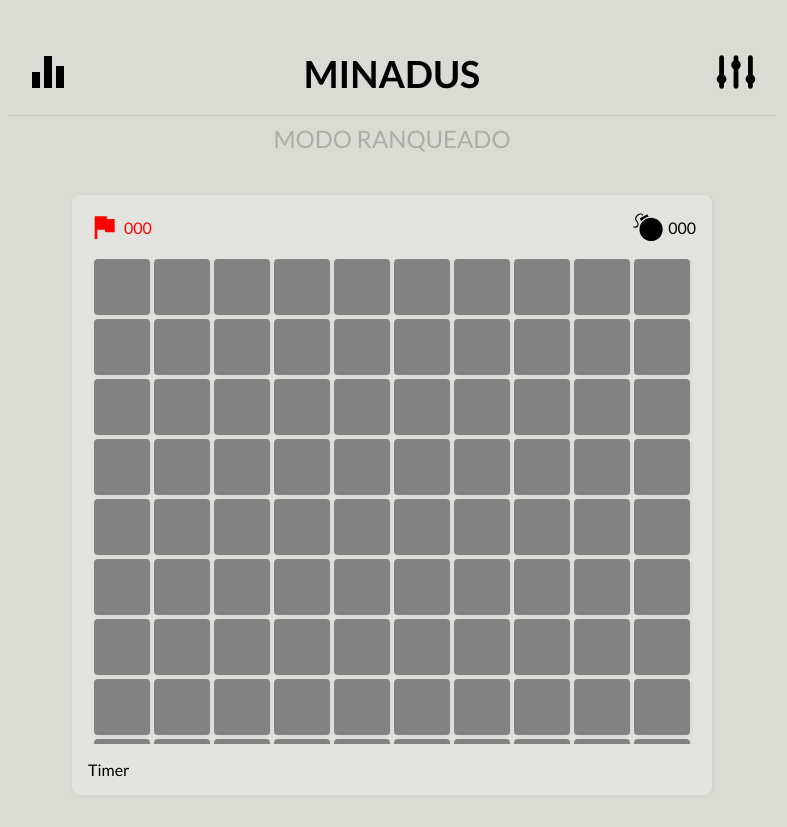
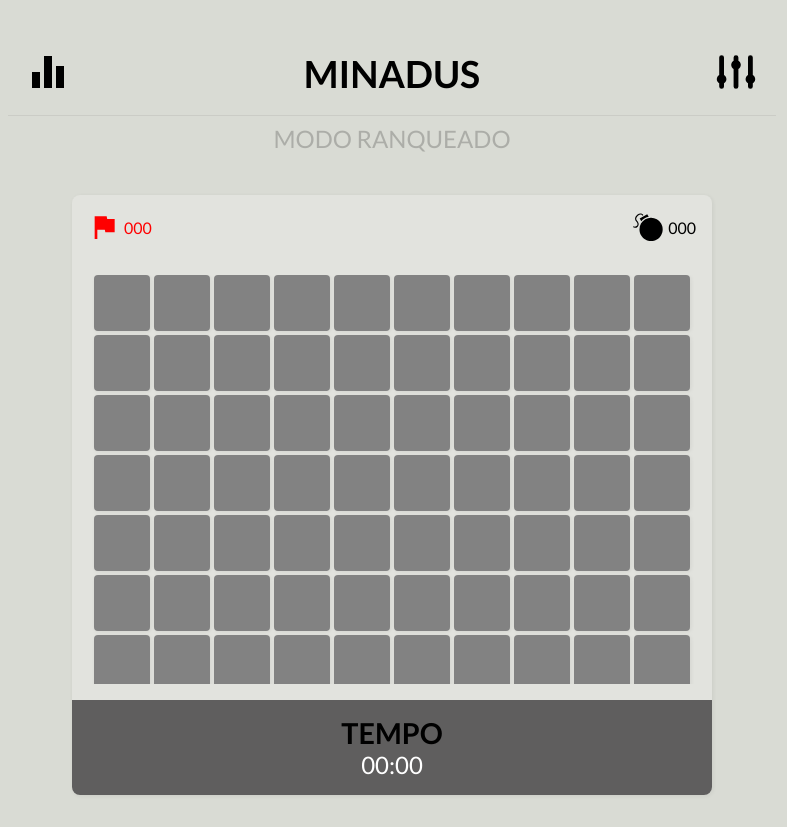
Before and after one commit to melinnediniz/MINADUS, a React (Vite) app in the folder app/: page / in a window 1280 px wide. Shown: the whole page, without its empty margins (248-1035 px from the left). Built offline with nearby package versions, Linux system fonts and the light colour scheme.

Commit message:
add Timer component

```diff
--- a/app/src/components/Board/index.jsx
+++ b/app/src/components/Board/index.jsx
@@ -2,11 +2,13 @@ import { useState } from "react";
 import { GiUnlitBomb as BombIcon } from "react-icons/gi";
 import { MdFlag as FlagIcon } from "react-icons/md";
 import { Square } from "../Square";
-import { Timer } from "../Timer";
+import  Timer  from "../Timer";
 
 import "./styles.css";
 
 export const Board = () => {
+    const [timerOn, setTimerOn] = useState(false)
+
     const [flags, setFlags] = useState(0);
     const [bombs, setBombs] = useState(0);
     const [mines, setMines] = useState([
@@ -53,6 +55,14 @@ export const Board = () => {
         setGameover(true);
     }
 
+    function gameStarted(){
+        return timerOn;
+    }
+
+    function isOver(){
+        return gameover;
+    }
+
     return (
         <div className={`board bigger ${gameover ? "fall" : ""}`}>
             <header className="header">
@@ -65,8 +75,8 @@ export const Board = () => {
                     <label>{formatStatusNumber(bombs)}</label>
                 </div>
             </header>
-            <main className="main">{mines.map(renderMines)}</main>
-            <Timer />
+            <main className="main" onClick ={gameover ? () => setTimerOn(false): () => setTimerOn(true)}>{mines.map(renderMines)}</main>
+            <Timer isStarted = {gameStarted} over={isOver}/>
         </div>
     );
 };
--- a/app/src/components/Board/styles.css
+++ b/app/src/components/Board/styles.css
@@ -5,7 +5,7 @@
     background-color: #e2e3de;
     border-radius: 8px;
     box-shadow: 1px 1px 4px 0px #00000011;
-    padding: 16px;
+    /*padding: 16px;*/
     display: flex;
     flex-direction: column;
     gap: 16px;
@@ -23,6 +23,7 @@
     flex-direction: row;
     align-items: flex-start;
     justify-content: space-between;
+    padding: 16px;
 }
 
 .board .header .flags,
--- a/app/src/components/Square/index.jsx
+++ b/app/src/components/Square/index.jsx
@@ -1,5 +1,7 @@
 import { useState } from "react";
 import { MdFlag as FlagIcon } from "react-icons/md";
+
+import Timer from "../Timer";
 import "./styles.css";
 
 export const Square = ({ onGameover, value, x, y }) => {
--- a/app/src/components/Timer/index.jsx
+++ b/app/src/components/Timer/index.jsx
@@ -1,3 +1,46 @@
-export const Timer = () => {
-    return <div className="timer">Timer</div>;
-};
+import React, { useState, useEffect } from 'react';
+import './styles.css'
+
+const Timer = (props) => {
+    const [seconds, setSeconds] = useState(0);
+    const [minutes, setMinutes] = useState(0);
+
+
+    let timerOn = props.isStarted();
+    let isOver = props.over();
+    let interval;
+    let secs = 0, min = 0;
+
+    useEffect(() => {
+
+        if(timerOn && !isOver){
+            interval = setInterval(()=> {
+                setSeconds(seconds + 1);
+                if(seconds == 59){
+                    setMinutes(minutes + 1);
+                    setSeconds(0);
+                }
+            }, 1000)
+        }else{
+            clearInterval(interval);
+        }
+
+        return () => clearInterval(interval)
+
+});
+
+
+    return (
+        <div className='Timer'>
+            <div className='timer-text'>
+            <h1>TEMPO</h1>
+                <p>
+                    {minutes <10 ? "0" + minutes: minutes}:
+                    {seconds < 10 ? "0" + seconds: seconds}
+                    </p>
+            </div>
+        </div>
+    )
+}
+
+export default Timer;
--- a/app/src/components/Timer/styles.css
+++ b/app/src/components/Timer/styles.css
@@ -0,0 +1,21 @@
+.Timer{
+    padding:1em;
+    background-color: #5F5E5E;
+    border-radius:0px 0px 8px 8px;
+}
+.timer-text{
+    text-align: center;
+}
+
+.timer-text p{
+    font-size: 1.5em;
+    color: white;
+}
+
+.timer-text h1{
+    font-size: 1.8em;
+}
+
+button{
+    border: 1em;
+}
```
